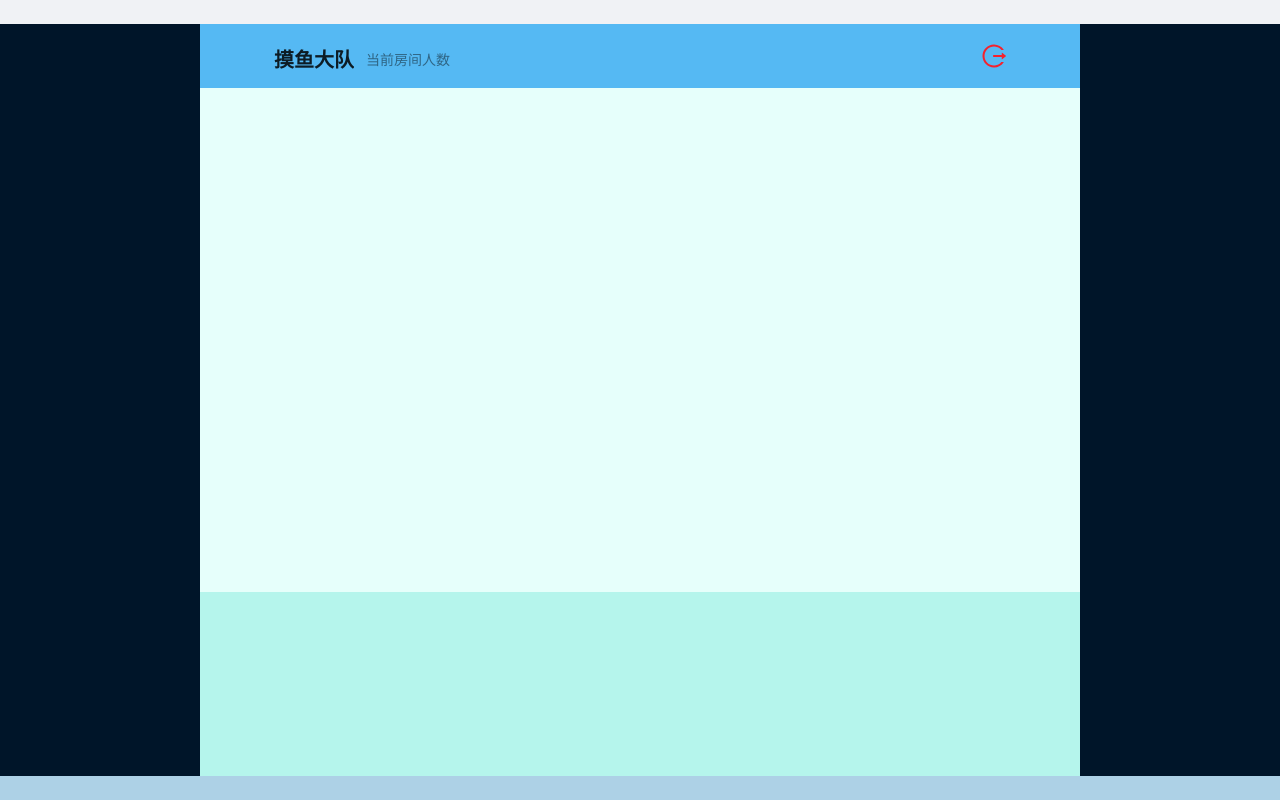
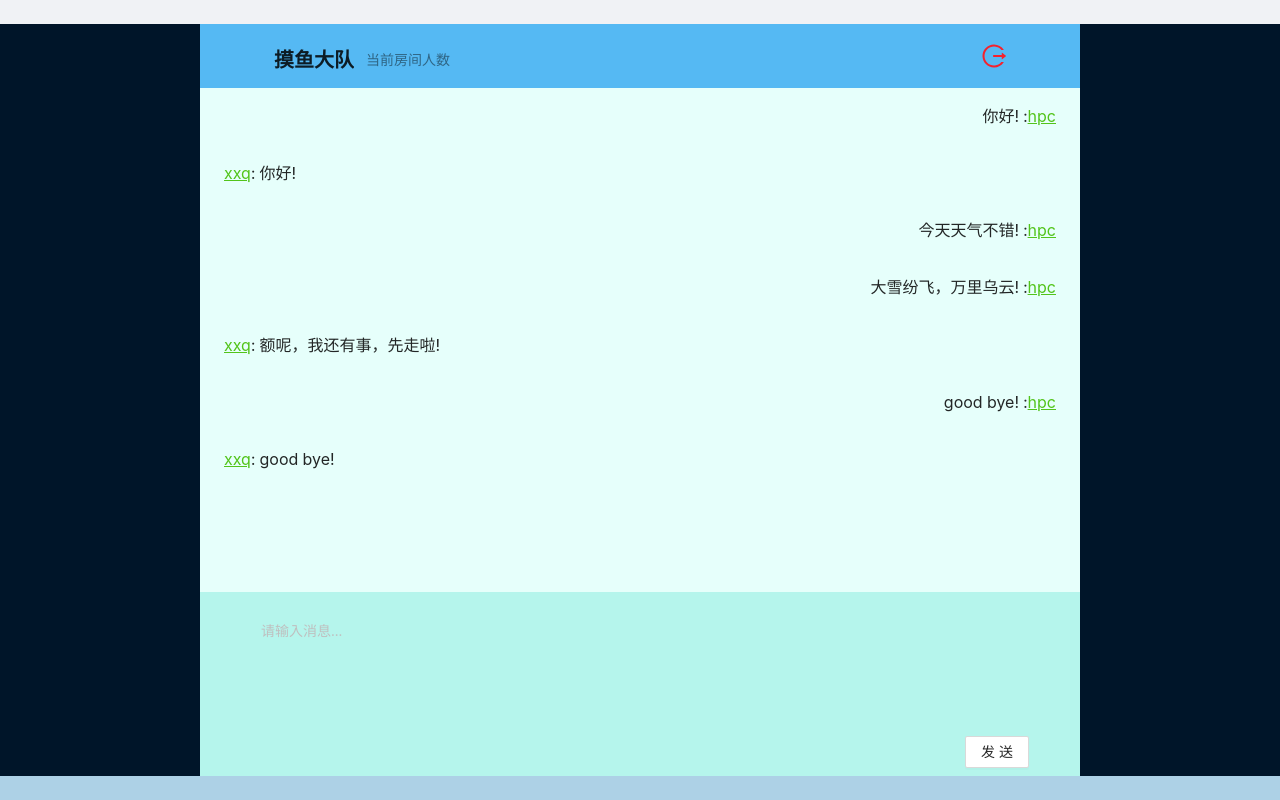
Before and after one commit to StudyRecording/chat-app, a React (Create React App) app: page / in a window 1280 px wide. Built offline with nearby package versions, Linux system fonts and the light colour scheme.

Commit message:
完善聊天页面

```diff
--- /dev/null
+++ b/src/css/component/SingleMessage.css
@@ -0,0 +1,12 @@
+@import '~antd/dist/antd.css';
+
+
+.message-right {
+    width: 100%;
+    text-align:right;
+}
+
+.message-left {
+    width: 100%;
+    text-align:left;
+}
--- a/src/main/Room.jsx
+++ b/src/main/Room.jsx
@@ -1,6 +1,7 @@
 import React from 'react';
-import { Layout, PageHeader, Tooltip } from 'antd';
+import { Layout, PageHeader, Tooltip, Input, Row, Col, Button, List, Typography, Divider } from 'antd';
 import { LogoutOutlined } from '@ant-design/icons';
+import SingleMessage from './component/SingleMessage';
 import '../css/RoomStyle.css'
 
 /**
@@ -14,6 +15,53 @@ class Room extends React.Component {
 
     render() {
         const { Header, Footer, Sider, Content } = Layout;
+        const { TextArea } = Input;
+
+        const data = [
+            {
+                id: 1,
+                name: 'hpc',
+                description: '你好!',
+                self: true
+            },
+            {
+                id: 2,
+                name: 'xxq',
+                description: '你好!',
+                self: false
+            },
+            {
+                id: 3,
+                name: 'hpc',
+                description: '今天天气不错!',
+                self: true
+            },
+            {
+                id: 4,
+                name: 'hpc',
+                description: '大雪纷飞，万里乌云!',
+                self: true
+            },
+            {
+                id: 5,
+                name: 'xxq',
+                description: '额呢，我还有事，先走啦!',
+                self: false
+            },
+            {
+                id: 6,
+                name: 'hpc',
+                description: 'good bye!',
+                self: true
+            },
+            {
+                id: 7,
+                name: 'xxq',
+                description: 'good bye!',
+                self: false
+            }
+        ]
+
         return (
             <div>
                 <Layout className={'container'} style={{paddingTop: '3vh'}}>
@@ -34,9 +82,28 @@ class Room extends React.Component {
                         </Header>
                         <Content className={'container, content-layout'}>
                         {/*    对话列表*/}
+                        <List
+                            size={'large'}
+                            split={false}
+                            bordered={false}
+                            dataSource={data}
+                            style={{fontSize: '2vh'}}
+                            renderItem={item => (
+                            <List.Item key={item.id} >
+                                {/* <Typography.Text type={'success'} underline={true}>{item.name}</Typography.Text>: {item.description} */}
+                                <SingleMessage info={item}/>
+                            </List.Item>
+                            )}
+                        />
                         </Content>
                         <Footer className={'container'} style={{height: '23vh', backgroundColor: '#b5f5ec'}}>
                         {/*    信息输入列表*/}
+                            <Row style={{height: '15vh'}}>
+                                <TextArea rows={4} placeholder="请输入消息..." bordered={false} style={{resize: 'none'}} />
+                            </Row>
+                            <Row>
+                                <Col offset={22}><Button>发送</Button></Col>
+                            </Row>
 
                         </Footer>
                     </Layout>
--- /dev/null
+++ b/src/main/component/SingleMessage.jsx
@@ -0,0 +1,26 @@
+import React from 'react';
+import { Typography } from 'antd';
+import '../../css/component/SingleMessage.css';
+
+/**
+ * 单条消息
+ * @param {Object} props
+ */
+function SingleMessage(props) {
+
+    if (props.info.self) {
+        return (
+            <div className={'message-right'}>
+                {props.info.description} :<Typography.Text type={'success'} underline={true}>{ props.info.name}</Typography.Text>
+            </div>
+        )
+    } else {
+        return (
+            <div className={'message-left'}>
+                <Typography.Text type={'success'} underline={true}>{ props.info.name}</Typography.Text>: {props.info.description}
+            </div>
+        )
+    }
+}
+
+export default SingleMessage;
```
Also changed, not shown: src/css/RoomStyle.css (line endings or trailing spaces), 1 other file (tests, documents, lock files or other folders).
